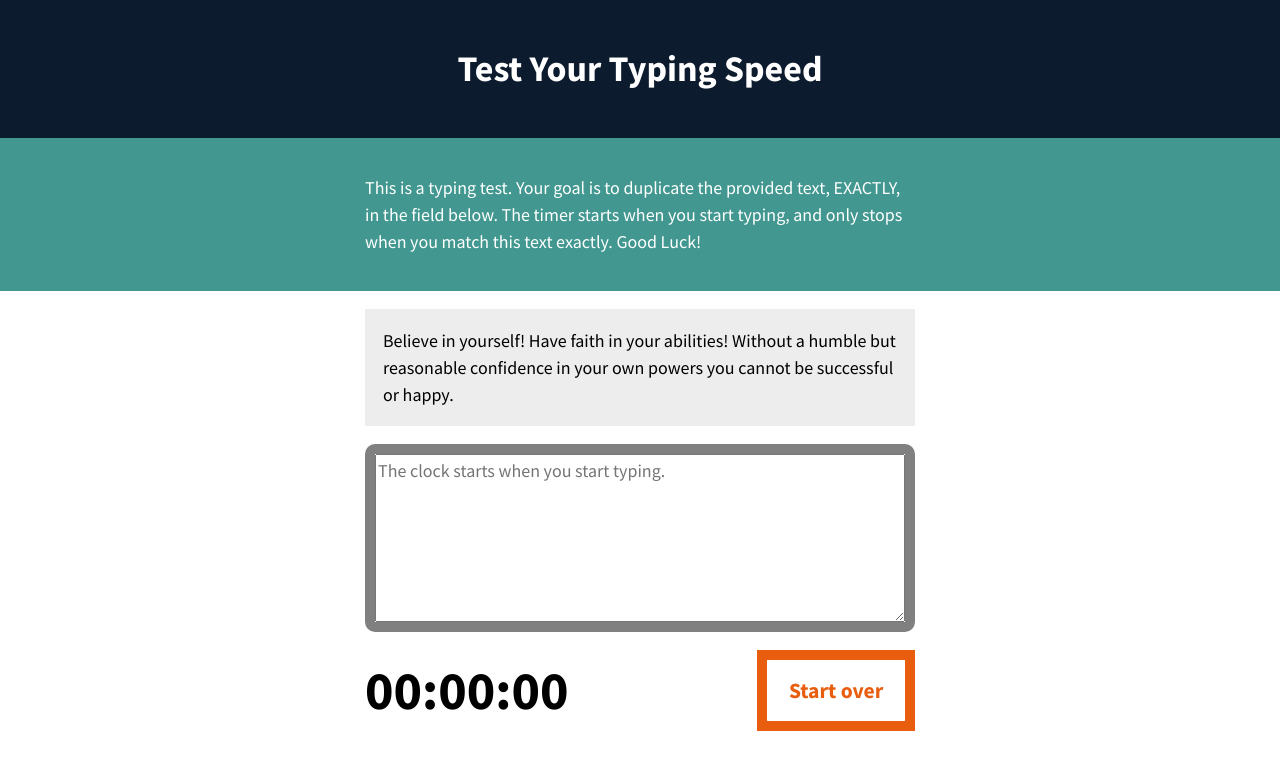
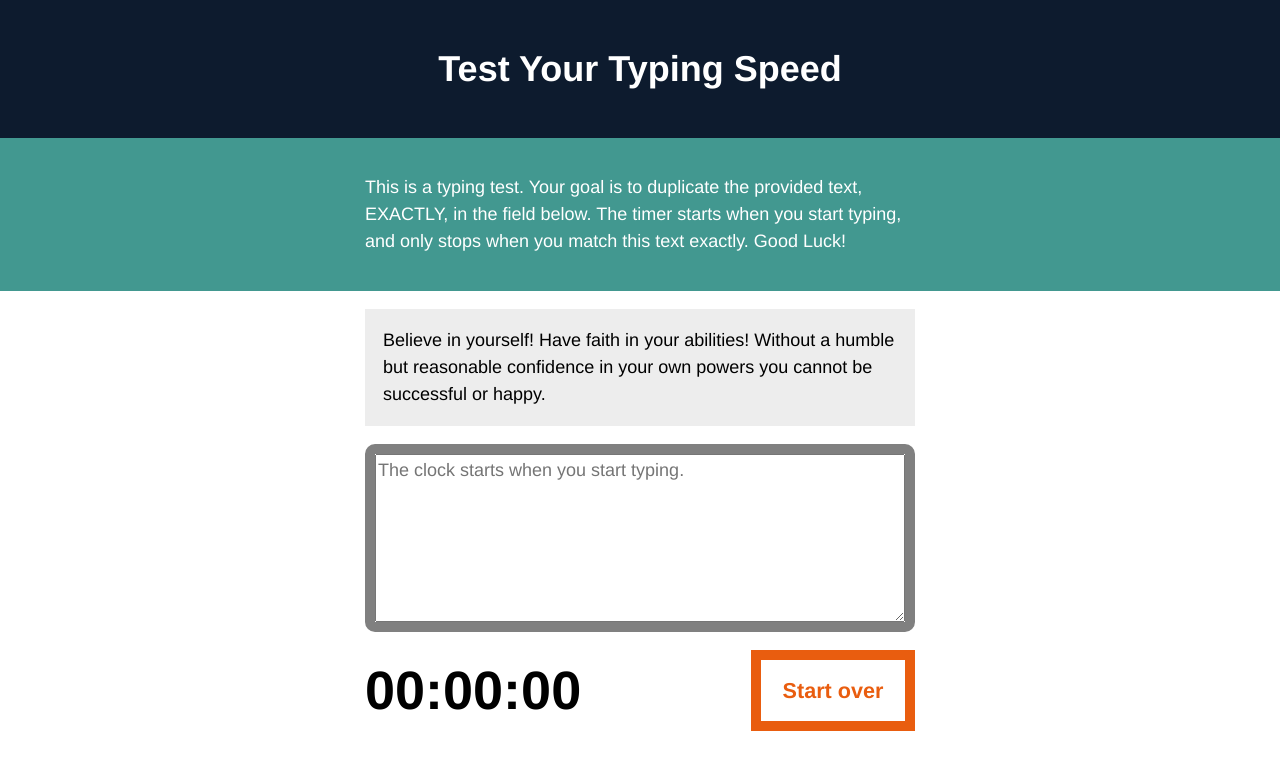
Before and after one commit to itava0/Typing-Speed-Tester, a website: page index.html in a window 1280 px wide. Drawn offline with Linux system fonts and the light colour scheme.

Commit message:
Update Index.html

```diff
--- a/index.html
+++ b/index.html
@@ -5,7 +5,6 @@
     <meta charset="UTF-8">
     <meta name="viewport" content="width=device-width, initial-scale=1">
     <title>Typing Speed Test</title>
-    <link rel="stylesheet" href="//fonts.googleapis.com/css?family=Source+Sans+Pro:400,400i,700,700i,900,900i" type="text/css" media="all">
     <link rel="stylesheet" href="css/style.css">
 </head>
 
```
